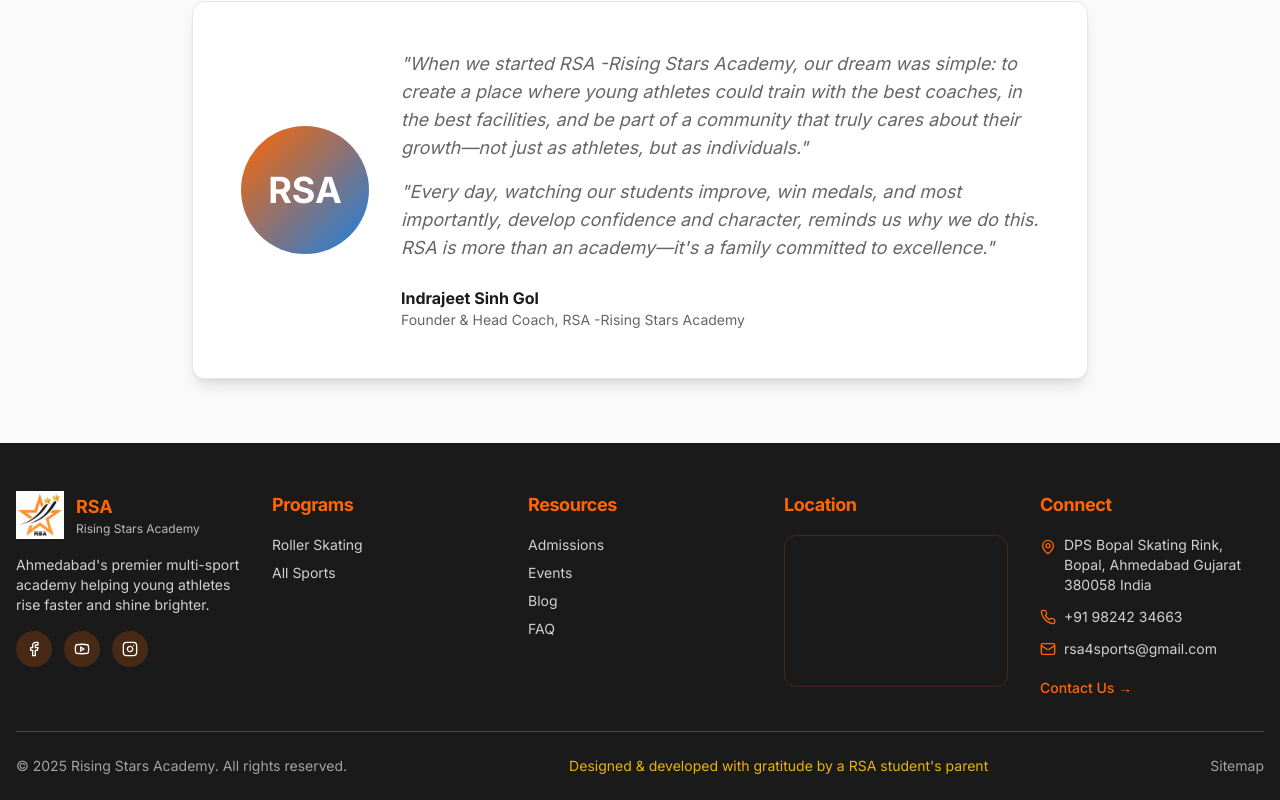
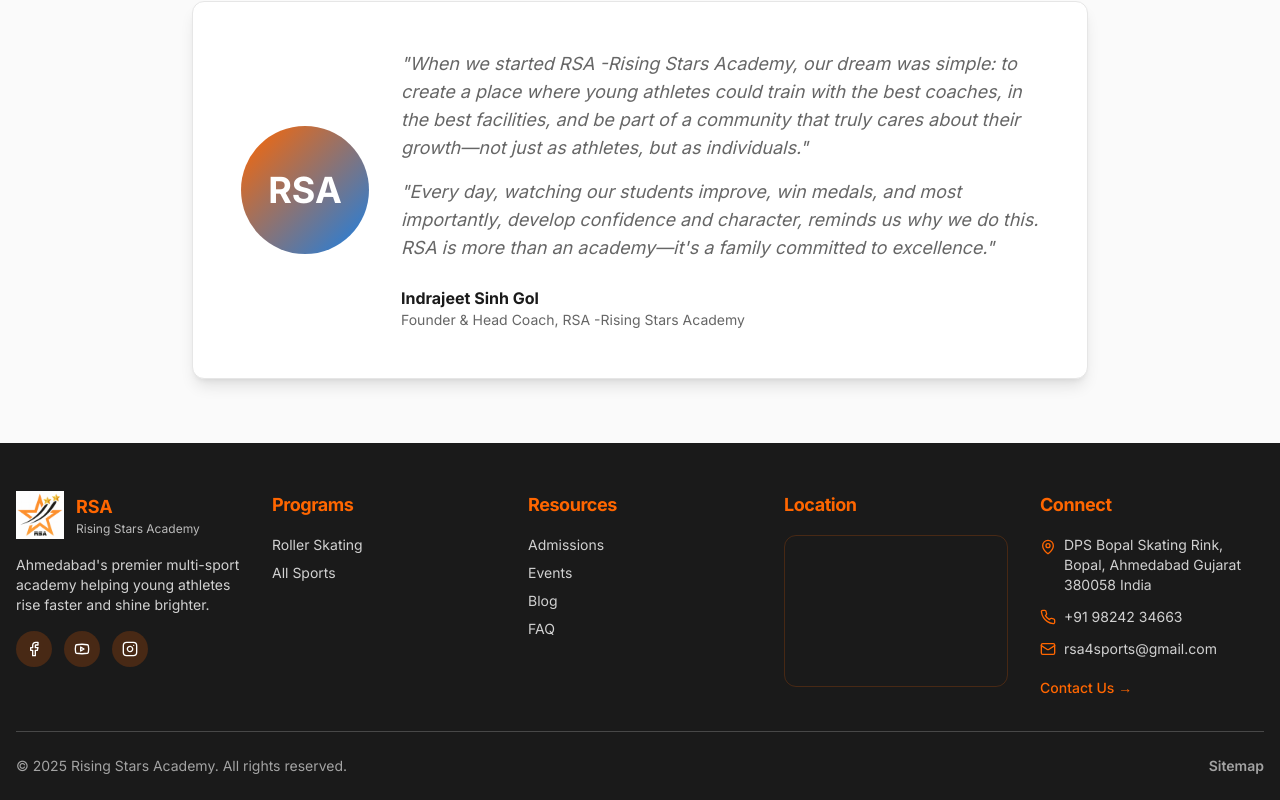
Before and after one commit to soumodip-m/rising-star-skate-hub, a React (Vite) app: page /about in a window 1280 px wide. Shown: the part 2018-2818 px from the top of the page. Built offline with nearby package versions, Linux system fonts and the light colour scheme; grey boxes are pictures that could not be loaded; the HTML template or start-up script is replaced by a standard one.

Commit message:
Visual edit in Lovable

```diff
--- a/src/components/Footer.tsx
+++ b/src/components/Footer.tsx
@@ -120,8 +120,9 @@ export default function Footer() {
         <div className="pt-6 border-t border-background/20">
           <div className="flex flex-col md:flex-row justify-between items-center gap-4 text-sm text-background/60">
             <p>© {currentYear} Rising Stars Academy. All rights reserved.</p>
-            <p className="text-sm text-yellow-500">Designed & developed with gratitude by a RSA student's parent</p>
-            <div className="flex gap-6">
+            <div className="flex gap-6 font-semibold">
+
+
               <Link to="/sitemap" className="hover:text-primary transition-colors">
                 Sitemap
               </Link>
```
